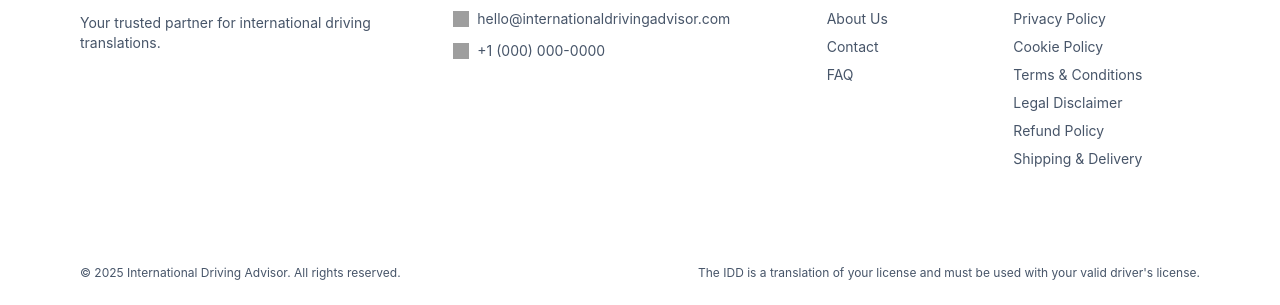
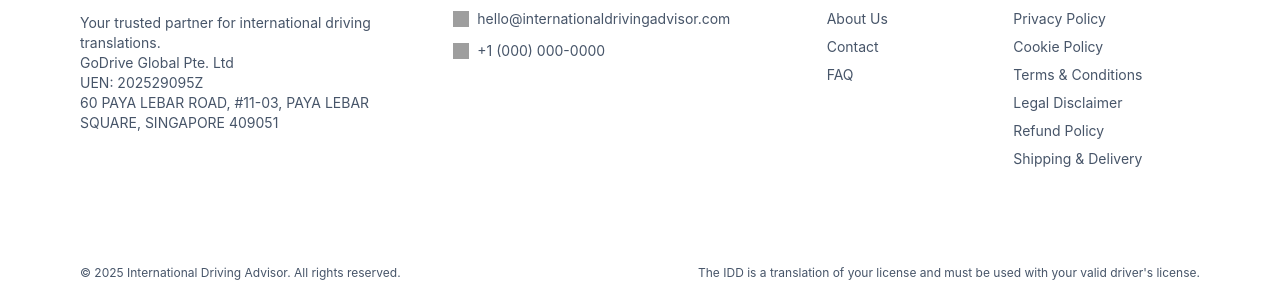
Before and after one commit to MariCoy/itndrivingadvisor, a website: page index.html in a window 1280 px wide. Shown: the part 3866-4171 px from the top of the page. Drawn offline with nearby package versions, Linux system fonts and the light colour scheme; grey boxes are pictures that could not be loaded.

Commit message:
Update footer.html
added business name and address

```diff
--- a/components/footer.html
+++ b/components/footer.html
@@ -6,6 +6,9 @@
 <img src="images/Advisor_Logo.svg" alt="International Driving Advisor" class="box-border caret-transparent h-[24px] md:h-[32px] outline-[oklab(0.638374_-0.127061_0.0523999_/_0.5)] w-auto" />
 </div>
 <p class="text-slate-600 text-sm box-border caret-transparent leading-5 outline-[oklab(0.638374_-0.127061_0.0523999_/_0.5)]">Your trusted partner for international driving translations.</p>
+<p class="text-slate-600 text-sm box-border caret-transparent leading-5 outline-[oklab(0.638374_-0.127061_0.0523999_/_0.5)]">GoDrive Global Pte. Ltd</p>
+<p class="text-slate-600 text-sm box-border caret-transparent leading-5 outline-[oklab(0.638374_-0.127061_0.0523999_/_0.5)]">UEN: 202529095Z</p>
+<p class="text-slate-600 text-sm box-border caret-transparent leading-5 outline-[oklab(0.638374_-0.127061_0.0523999_/_0.5)]">60 PAYA LEBAR ROAD, #11-03, PAYA LEBAR SQUARE, SINGAPORE 409051</p>
 </div>
 
 <!-- Support -->
```
